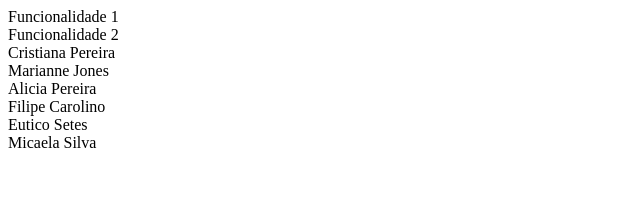
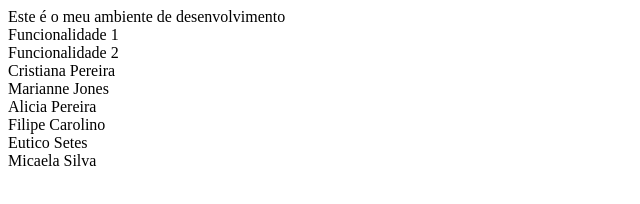
Before and after one commit to nelsonmatositgest/itgest-academy, a plain HTML site: page index.html in a window 1280 px wide. Shown: the whole page, without its empty margins (0-640 px from the left). Drawn offline with Linux system fonts and the light colour scheme.

Commit message:
Update index.html

```diff
--- a/index.html
+++ b/index.html
@@ -3,6 +3,10 @@
   </head>
 
   <body>
+    <div class="funcionalidade-1">
+      Este é o meu ambiente de desenvolvimento
+    </div>
+
     <div class="funcionalidade-1">
       Funcionalidade 1
     </div>
```
